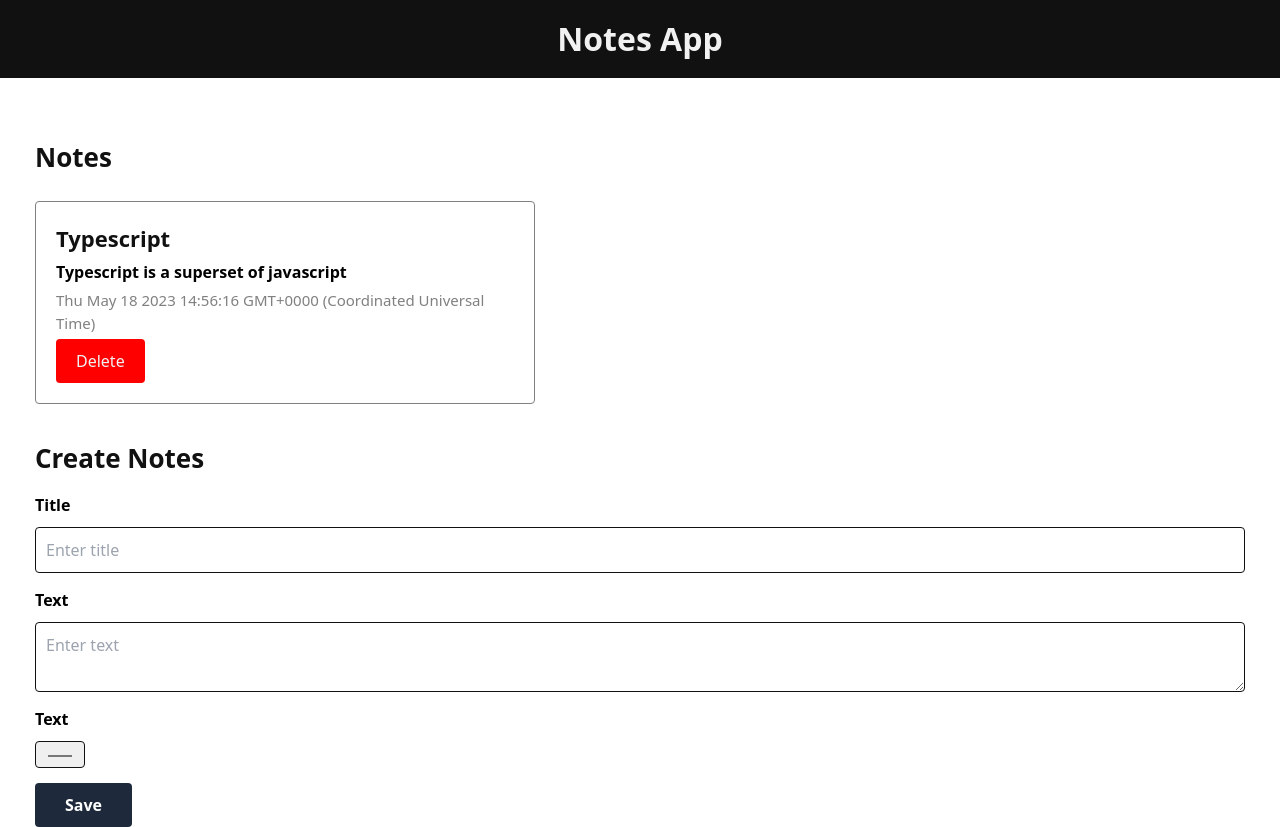
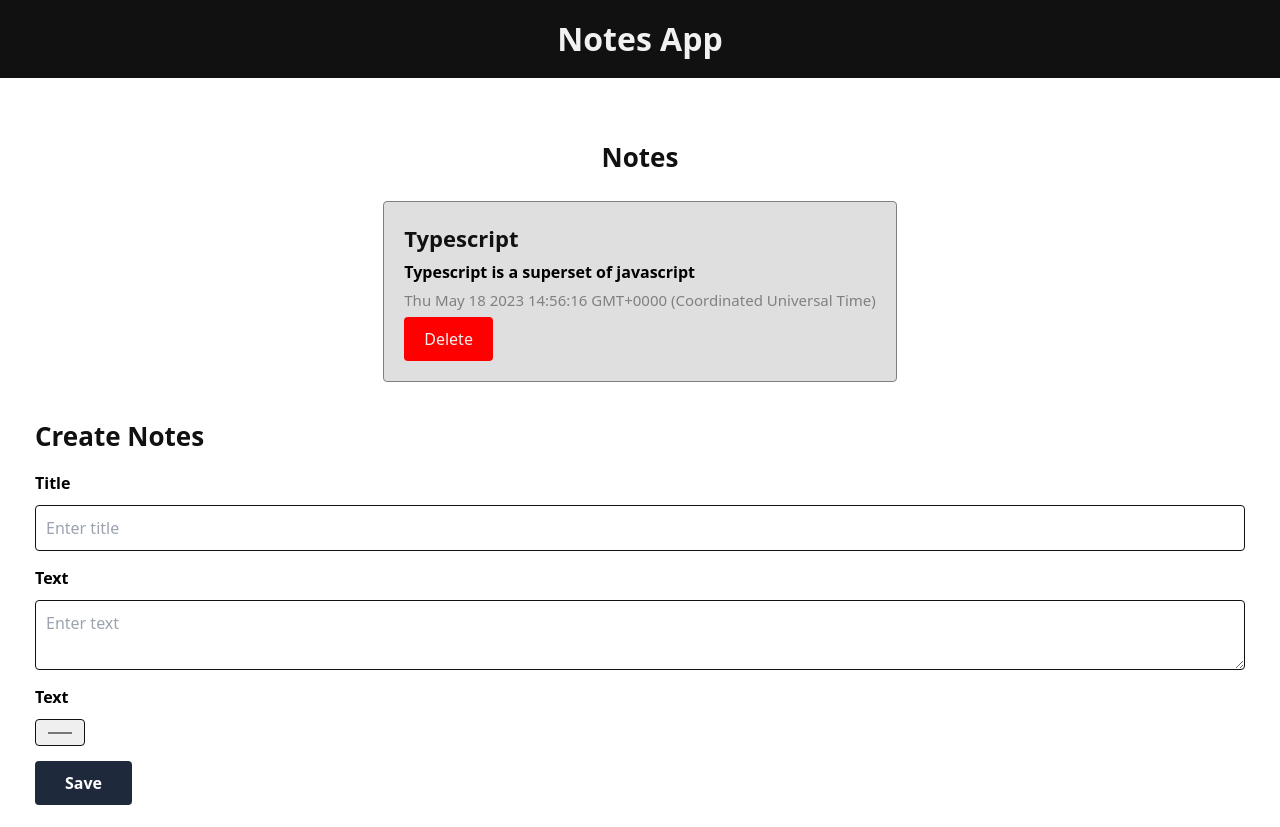
Before and after one commit to Cphasanulbanna/Typescript-Notes-App, a React (Vite) app: page / in a window 1280 px wide. After the commit the page ends 805 px from the top, so only its background shows below. Built offline with nearby package versions, Linux system fonts and the light colour scheme.

Commit message:
dynamic bg appending completed

```diff
--- a/src/App.tsx
+++ b/src/App.tsx
@@ -16,6 +16,8 @@ const App = (props: Props) => {
             date: new Date().toString(),
         },
     ]);
+
+    console.log(notes, "notes");
     return (
         <>
             <Header />
--- a/src/components/CreateNotes.tsx
+++ b/src/components/CreateNotes.tsx
@@ -13,8 +13,11 @@ const CreateNotes: React.FC<ICreateNotesProps> = ({ notes, setNotes }) => {
     const textRef = useRef<HTMLTextAreaElement | null>(null);
     const colorRef = useRef<HTMLInputElement | null>(null);
 
-    const inputStyle =
-        "border-[1px] border-[solid] border-[#111] p-[10px] rounded-[4px] overflow-hidden text-[#111] text-[16px] outline-none";
+    const inputStyle = `{  p-[10px] rounded-[4px] overflow-hidden text-[#111] text-[16px] outline-none}`;
+    const inputError =
+        error !== ""
+            ? "border-red-700 border-[1px] border-[solid]"
+            : "border-[#111] border-[1px] border-[solid]";
 
     const handleSubmit = (e: React.FormEvent<HTMLFormElement>): void => {
         e.preventDefault();
@@ -39,9 +42,10 @@ const CreateNotes: React.FC<ICreateNotesProps> = ({ notes, setNotes }) => {
     return (
         <div className="px-[35px] flex flex-col gap-[15px]">
             <h1 className="text-[26px] text-[#111] font-bold">Create Notes</h1>
+
             <form
                 onSubmit={handleSubmit}
-                className="flex flex-col gap-[15px]"
+                className="flex flex-col gap-[15px] relative"
                 action=""
             >
                 <div className={`input-box ${inputContainerStyle}`}>
@@ -52,7 +56,7 @@ const CreateNotes: React.FC<ICreateNotesProps> = ({ notes, setNotes }) => {
                         Title
                     </label>
                     <input
-                        className={`${inputStyle}`}
+                        className={`${inputStyle} ${inputError}`}
                         type="text"
                         name="title"
                         id="title"
@@ -68,7 +72,7 @@ const CreateNotes: React.FC<ICreateNotesProps> = ({ notes, setNotes }) => {
                         Text
                     </label>
                     <textarea
-                        className={`${inputStyle}`}
+                        className={`${inputStyle} ${inputError}`}
                         placeholder="Enter text"
                         cols={3}
                         id="text"
@@ -84,7 +88,7 @@ const CreateNotes: React.FC<ICreateNotesProps> = ({ notes, setNotes }) => {
                         Text
                     </label>
                     <input
-                        className={`${inputStyle} cursor-pointer`}
+                        className={`${inputStyle} ${inputError} cursor-pointer`}
                         type={"color"}
                         id="color"
                         name="color"
@@ -99,6 +103,11 @@ const CreateNotes: React.FC<ICreateNotesProps> = ({ notes, setNotes }) => {
                 >
                     Save
                 </button>
+                {error && (
+                    <p className="text-[14px] text-red-700 my-[5px] font-bold absolute z-[10] bottom-[60px] left-[120px]">
+                        {error}
+                    </p>
+                )}
             </form>
         </div>
     );
--- a/src/components/Notes.tsx
+++ b/src/components/Notes.tsx
@@ -1,4 +1,5 @@
 import * as React from "react";
+
 import { Note } from "../models/note.model";
 
 interface INotesProps {
@@ -8,9 +9,12 @@ interface INotesProps {
 
 const Notes: React.FC<INotesProps> = ({ note, handleDelete }) => {
     const Border = "rounded-[4px] overflow-hidden";
+    const dynamicBg = note.color;
+
     return (
         <div
-            className={`${Border} mt-[24px] w-[500px] p-[20px] note-card flex flex-col gap-[5px] border-[1px] border-solid border-[gray]`}
+            style={{ backgroundColor: dynamicBg }}
+            className={`${Border} ${dynamicBg} mt-[24px] w-[1/3] p-[20px] note-card flex flex-col gap-[5px] border-[1px] border-solid border-[gray] mx-auto`}
         >
             <h1 className="text-[#111] text-[22px] font-bold">{note?.title}</h1>
             <p className="text-grey text-[16px] font-semibold">{note?.text}</p>
--- a/src/components/NotesList.tsx
+++ b/src/components/NotesList.tsx
@@ -24,9 +24,9 @@ const NotesList: React.FC<INotesListProps> = ({ notes, setNotes }) => {
         });
     };
     return (
-        <div className="flex- flex-col p-[35px]">
-            <h1 className="mt-[25px] text-[#111] font-bold text-[26px]">Notes</h1>
-            <div>{renderNotes()}</div>
+        <div className="flex flex-col p-[35px]">
+            <h1 className="mt-[25px] text-[#111] font-bold text-[26px] text-center">Notes</h1>
+            <div className="flex flex-wrap gap-[20px] justify-end">{renderNotes()}</div>
         </div>
     );
 };
```
